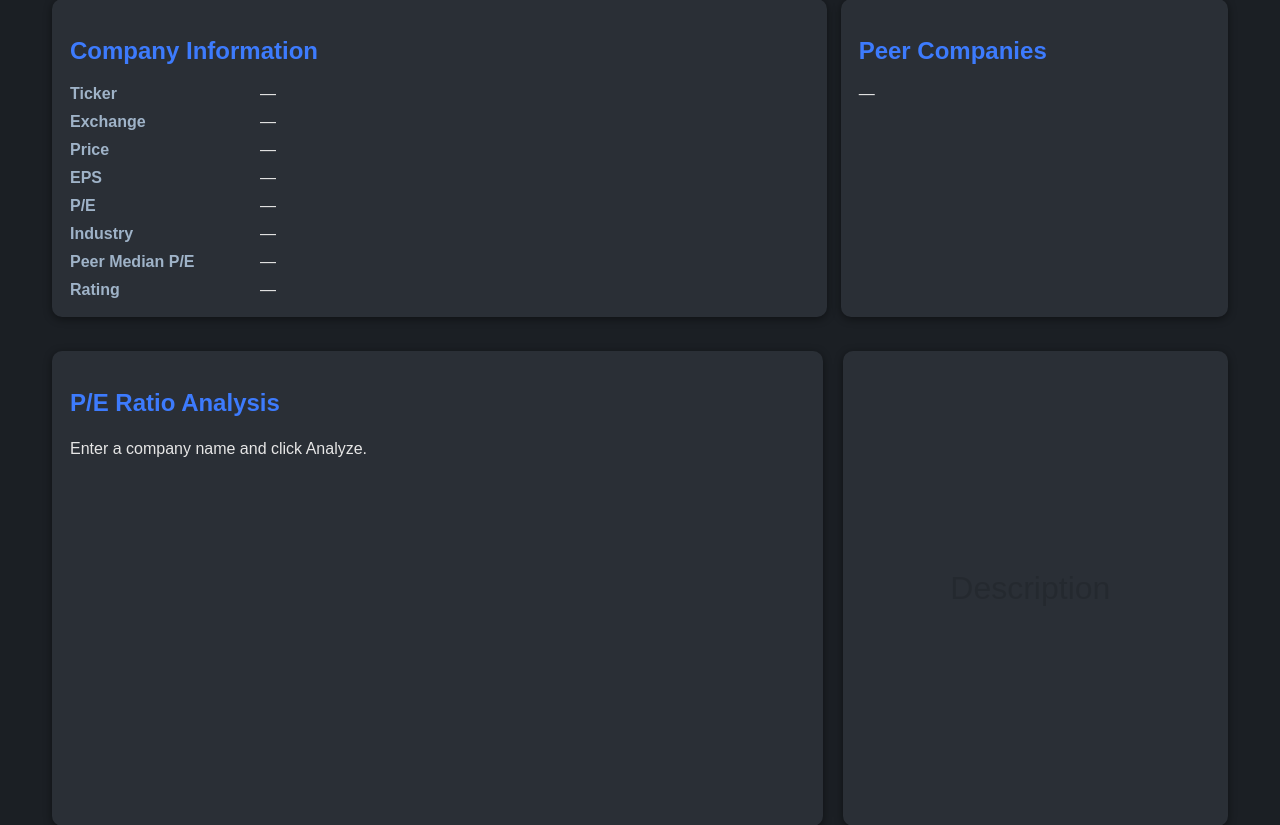
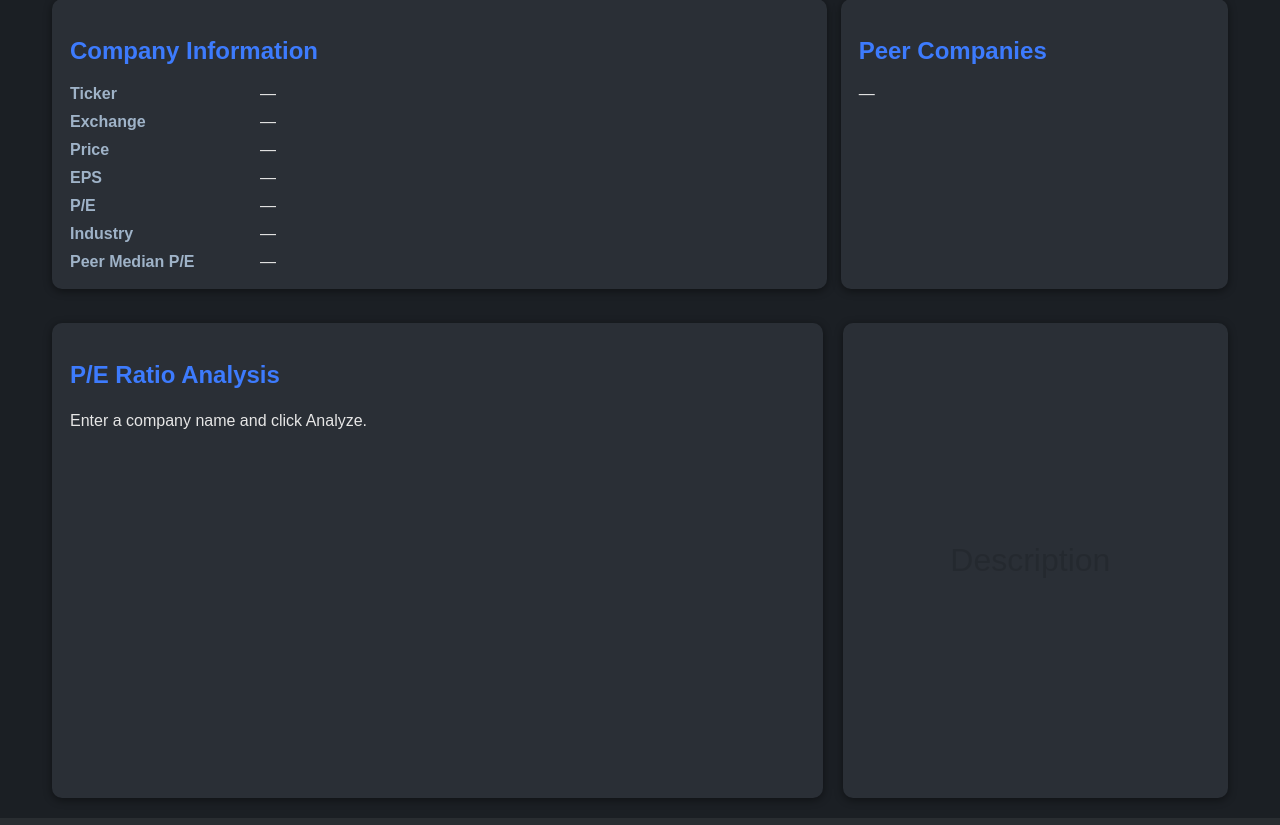
Before and after one commit to tradersamba/stock-analyzer, a FastAPI app: page / in a window 1280 px wide. Shown: the part 154-979 px from the top of the page. Run offline with FastAPI, Linux system fonts and the light colour scheme.

Commit message:
Update index.html
UI aesthetics - 3

```diff
--- a/templates/index.html
+++ b/templates/index.html
@@ -30,7 +30,6 @@
                 <div>P/E</div><div id="pe">—</div>
                 <div>Industry</div><div id="industry">—</div>
                 <div>Peer Median P/E</div><div id="peerMedian">—</div>
-                <div>Rating</div><div id="rating">—</div>
             </div>
         </section>
 
@@ -151,32 +150,7 @@ async function analyzeStock() {
         document.getElementById("pe").textContent = data.pe ? Number(data.pe).toFixed(2) : "—";
         document.getElementById("industry").textContent = data.industry_used ?? "—";
         document.getElementById("peerMedian").textContent = data.peer_median_pe ? Number(data.peer_median_pe).toFixed(2) : "—";
-        const ratingElement = document.getElementById("rating");
 
-        ratingElement.textContent = data.assessment?.rating ?? "—";
-
-        ratingElement.className = "";
-
-        switch (data.assessment?.rating) {
-
-            case "Undervalued":
-                ratingElement.classList.add("rating-green");
-                break;
-
-            case "Fairly Valued":
-                ratingElement.classList.add("rating-blue");
-                break;
-
-            case "Overvalued":
-                ratingElement.classList.add("rating-red");
-                break;
-
-            case "Not Meaningful":
-            case "Inactive":
-            case "Unknown":
-                ratingElement.classList.add("rating-orange");
-                break;
-        }
 
         document.getElementById("peHelpContent").innerHTML = `
             <h2>What is the P/E Ratio?</h2>
@@ -218,8 +192,20 @@ async function analyzeStock() {
             ? data.peers.map(p => `<span>${p}</span>`).join("")
             : "—";
 
+        const rating = data.assessment?.rating ?? "Unknown";
+
+        let ratingClass = "rating-orange";
+
+        if (rating === "Undervalued")
+            ratingClass = "rating-green";
+        else if (rating === "Overvalued")
+            ratingClass = "rating-red";
+        else if (rating === "Fairly Valued")
+            ratingClass = "rating-blue";
+
         document.getElementById("assessment").innerHTML = `
-            <h3>${data.assessment?.rating ?? "Unknown"}</h3>
+            <h3 class="${ratingClass}">${rating}</h3>
+
             <p>${data.assessment?.explanation ?? "No explanation available."}</p>
 
             <hr>
```
